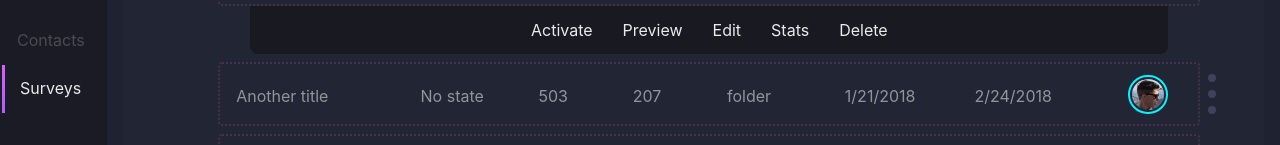
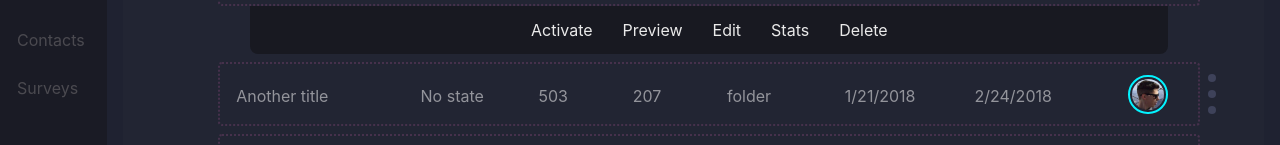
Before and after one commit to azozello/SudolabsTA, a React (Create React App) app: page / in a window 1280 px wide. Shown: the part 305-450 px from the top of the page. Built offline with nearby package versions, Linux system fonts and the light colour scheme.

Commit message:
added router-link

```diff
--- a/package.json
+++ b/package.json
@@ -7,6 +7,7 @@
     "node-sass": "^4.11.0",
     "react": "^16.7.0",
     "react-dom": "^16.7.0",
+    "react-router-dom": "^4.3.1",
     "react-scripts": "2.1.3",
     "styled-components": "^4.1.3"
   },
--- a/src/App.js
+++ b/src/App.js
@@ -4,14 +4,17 @@ import DownLogo from "./components/shared/down-logo/down-logo";
 import Header from "./components/header/header";
 import SideNav from "./components/side-nav/side-nav";
 import Content from "./components/content/content";
+import {BrowserRouter as Router} from 'react-router-dom'
 
 function App() {
     return (
         <React.Fragment>
             <div className="container-fluid h-100">
                 <div className="row h-100">
-                    <Header />
-                    <SideNav/>
+                    <Header/>
+                    <Router>
+                        <SideNav/>
+                    </Router>
                     <Content/>
                 </div>
             </div>
--- a/src/components/content/content.jsx
+++ b/src/components/content/content.jsx
@@ -12,9 +12,8 @@ class ContentComponent extends React.Component {
         surveys: []
     };
 
-    constructor() {
-        super();
-        this.state = store.getState();
+    componentDidMount() {
+        this.setState(store.getState());
     }
 
     render() {
--- a/src/components/side-nav/side-nav.jsx
+++ b/src/components/side-nav/side-nav.jsx
@@ -1,6 +1,7 @@
 import React from 'react';
 import './side-nav.scss';
 import SideNavLink from "./side-nav-item/side-nav-link";
+import {NavLink} from 'react-router-dom';
 
 class SideNav extends React.Component {
     state = {
@@ -42,9 +43,13 @@ class SideNav extends React.Component {
                 <div className="row">
                     {
                         this.state.links.map(linkItem =>
-                            <div className={linkItem.id === 7 ? 'col-12 side-nav-active' : 'col-12'}>
-                                <SideNavLink key={linkItem.id} link={linkItem.link}/>
-                            </div>
+                            <NavLink className={'side-nav-link'}
+                                     activeClassName={'side-nav-active'}
+                                     to={'/' + linkItem.link}>
+                                <div className={'col-12'}>
+                                    <SideNavLink key={linkItem.id} link={linkItem.link}/>
+                                </div>
+                            </NavLink>
                         )}
                 </div>
             </div>
--- a/src/components/side-nav/side-nav.scss
+++ b/src/components/side-nav/side-nav.scss
@@ -7,10 +7,18 @@
   min-height: 800px;
 }
 
-.side-nav-active {
-  color: #eaeaea;
-  border: {
-    left: 0.2rem solid ;
-  };
-  border-image: linear-gradient(to top, $gradient_bot_color, $gradient_top_color) 25% 65%;
+.side-nav-link {
+  text-decoration: none;
+  color: $side_nav_text_color;
+  &:hover {
+    color: #eaeaea;
+    text-decoration: none;
+  }
+  &.side-nav-active {
+    color: #eaeaea;
+    border: {
+      left: 0.2rem solid ;
+    };
+    border-image: linear-gradient(to top, $gradient_bot_color, $gradient_top_color) 25% 65%;
+  }
 }
```
Also changed, not shown: 1 other file (tests, documents, lock files or other folders).
